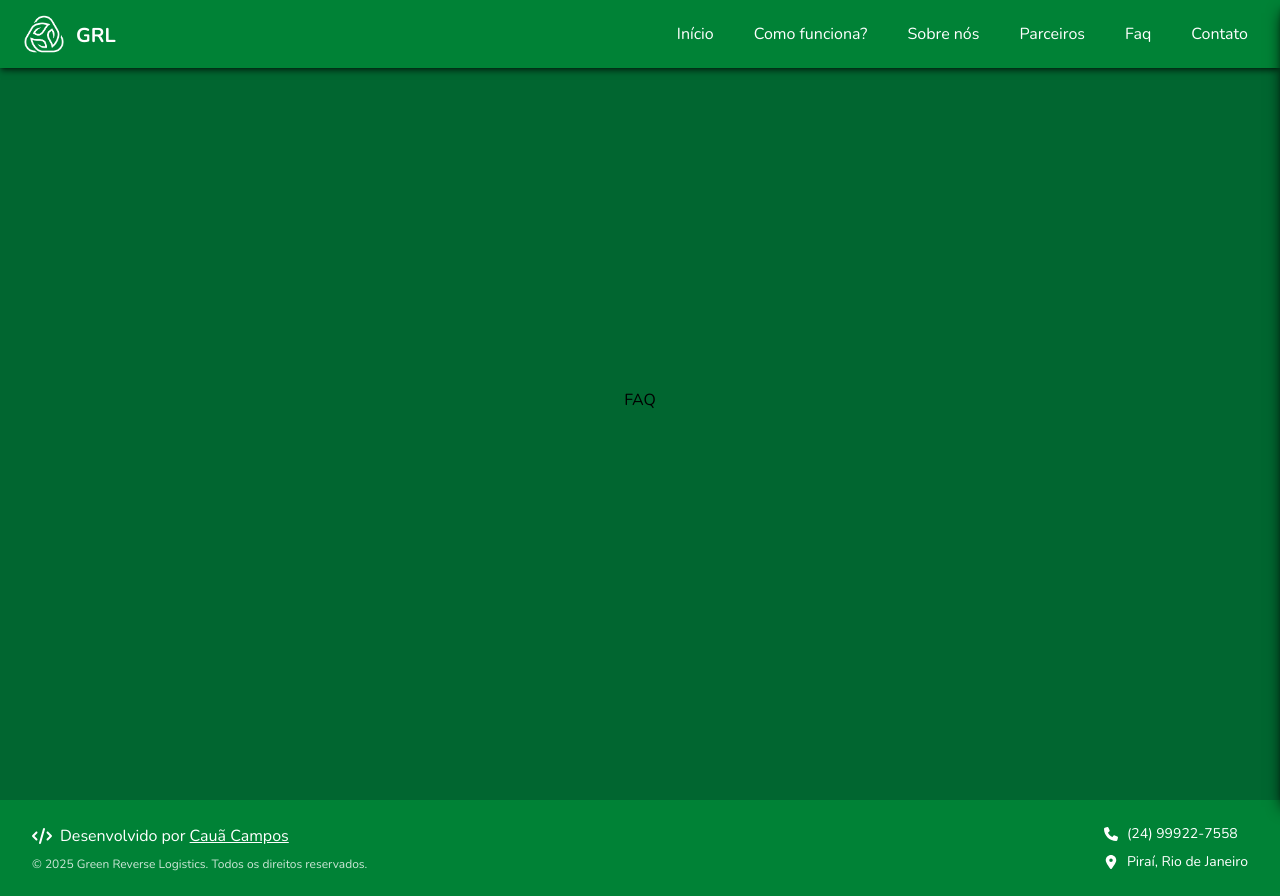
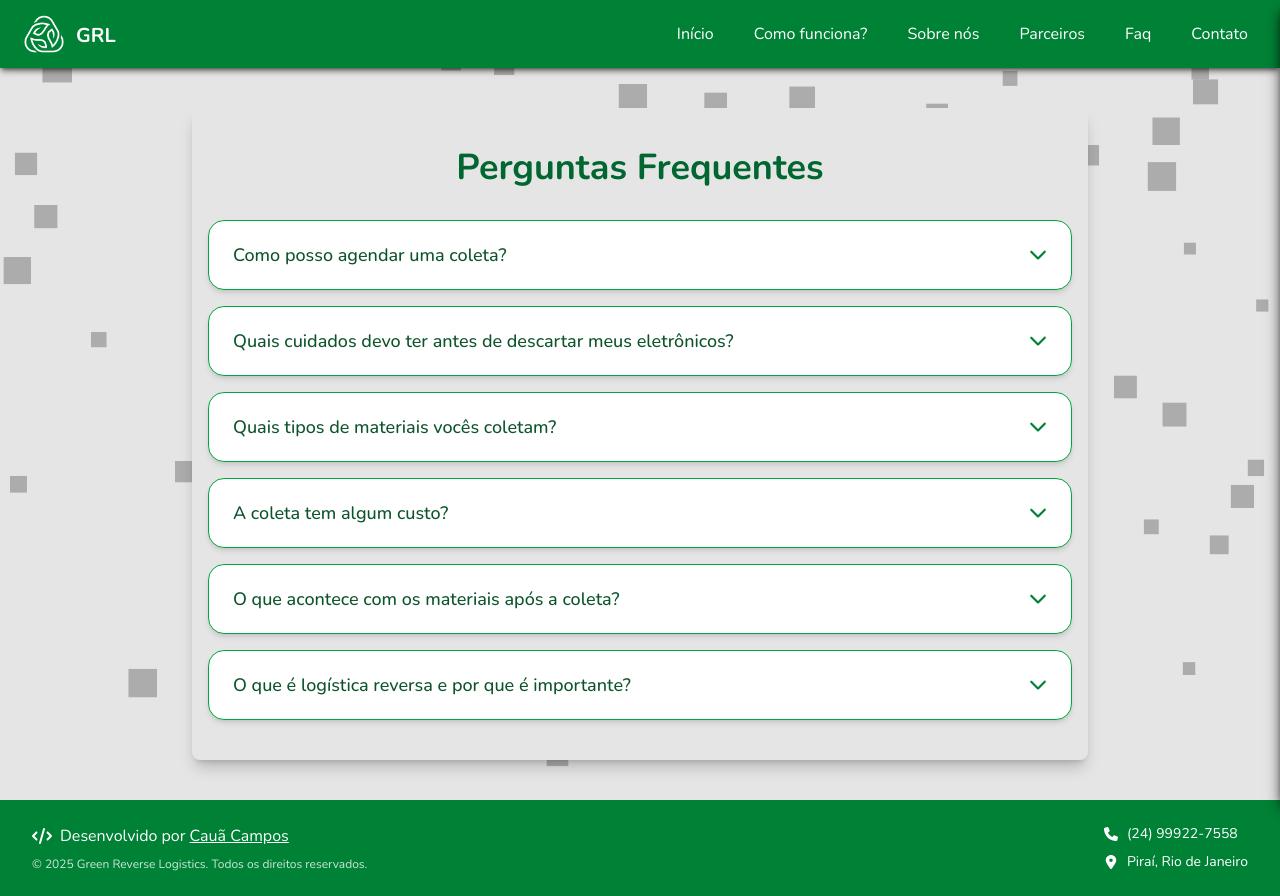
Before and after one commit to c4mpos-dev/green-reverse-logistics-site, a React (Vite) app: page /faq in a window 1280 px wide. Built offline with nearby package versions, Linux system fonts and the light colour scheme.

Commit message:
✅ Creation of the FAQ page, Contact Adjustments and vercel routes

```diff
--- a/src/pages/Contact.tsx
+++ b/src/pages/Contact.tsx
@@ -1,17 +1,22 @@
 import { FontAwesomeIcon } from "@fortawesome/react-fontawesome";
 import { faWhatsapp } from "@fortawesome/free-brands-svg-icons";
+import { ParticlesBackground } from "../components/ParticlesBackground";
 
 export function Contact() {
     return (
-        <div className="min-h-screen pt-[68px] bg-neutral-200 flex flex-col items-center justify-center px-6">
-            <div className="max-w-3xl w-full text-center py-6">
+        <div className="min-h-screen pt-[68px] bg-neutral-200 flex flex-col items-center justify-center sm:px-6">
+            <div className="hidden sm:block absolute z-0">
+                <ParticlesBackground />
+            </div>
+
+            <div className="max-w-3xl w-full text-center px-6 py-6 z-10 bg-neutral-200 rounded-lg sm:shadow-lg sm:shadow-black/20">
                 <h1 className="text-[2rem] sm:text-4xl md:text-5xl font-bold text-green-800 mb-6">Entre em contato conosco!</h1>
                 <p className="text-lg text-green-900 mb-10">
                     Tem alguma dúvida, sugestão ou quer saber como podemos ajudar com a logística reversa dos seus eletrônicos?
                     Entre em contato com a gente agora mesmo!
                 </p>
 
-                <div className="bg-white p-8 rounded-2xl shadow-xl shadow-black/20 border border-green-700">
+                <div className="bg-neutral-100 p-8 rounded-2xl shadow-xl shadow-black/20 border border-green-700">
                     <h2 className="text-2xl font-semibold text-green-800 mb-4">Nosso atendimento é rápido e direto!</h2>
                     <p className="text-green-900 mb-6">
                         Clique no botão abaixo para iniciar uma conversa via WhatsApp. Será um prazer te atender!
--- a/src/pages/Faq.tsx
+++ b/src/pages/Faq.tsx
@@ -1,7 +1,96 @@
+import { useState } from "react";
+import { motion, AnimatePresence } from "framer-motion";
+
+import { FontAwesomeIcon } from "@fortawesome/react-fontawesome";
+import { faChevronDown } from "@fortawesome/free-solid-svg-icons";
+
+import { ParticlesBackground } from "../components/ParticlesBackground";
+
+type FAQItem = {
+    question: string;
+    answer: string;
+};
+
+const faqs: FAQItem[] = [
+    {
+        question: "Como posso agendar uma coleta?",
+        answer: "O agendamento pode ser feito pelo nosso WhatsApp, que está na aba de 'Contato' nesse site.",
+    },
+    {
+        question: "Quais cuidados devo ter antes de descartar meus eletrônicos?",
+        answer: "Recomendamos apagar dados pessoais de dispositivos como celulares e computadores. Não é necessário desmontar os equipamentos. Em caso de pilhas, evite armazená-las em sacos plásticos.",
+    },
+    {
+        question: "Quais tipos de materiais vocês coletam?",
+        answer: "Coletamos eletrônicos inservíveis como computadores, impressoras, monitores, celulares, fios, cabos, placas, pilhas e etc. Também recolhemos materiais que contenham metais pesados ou que possam ser reciclados.",
+    },
+    {
+        question: "A coleta tem algum custo?",
+        answer: "Não! A coleta é gratuita, com agendamento prévio. Nossa missão é facilitar o descarte consciente.",
+    },
+    {
+        question: "O que acontece com os materiais após a coleta?",
+        answer: "Os materiais passam por triagem e são encaminhados para reciclagem, reuso ou descarte ambientalmente correto, de acordo com normas técnicas e ambientais vigentes.",
+    },
+    {
+        question: "O que é logística reversa e por que é importante?",
+        answer: "A logística reversa é o processo de recolher e dar destino adequado a produtos após o consumo, especialmente resíduos eletrônicos. Ela evita impactos ambientais e contribui para a sustentabilidade.",
+    },
+];
+
 export function Faq() {
+    const [openIndex, setOpenIndex] = useState<number | null>(null);
+
+    const toggleFAQ = (index: number) => {
+        setOpenIndex(openIndex === index ? null : index);
+    };
+
     return (
-        <div className="flex flex-col justify-center items-center w-full h-screen bg-green-800 overflow-hidden">
-            <h1>FAQ</h1>
+        <div className="w-full min-h-screen bg-neutral-200 flex items-center justify-center relative pt-[68px] px-2">
+    <div className="hidden lg:block absolute z-0">
+        <ParticlesBackground />
+    </div>
+
+    <div className="max-w-4xl w-full mx-auto px-4 py-10 bg-neutral-200 rounded-lg lg:shadow-lg lg:shadow-black/20 relative z-10">
+        <h2 className="text-4xl font-bold text-center text-green-800 mb-8">Perguntas Frequentes</h2>
+
+        <div className="space-y-4">
+            {faqs.map((faq, index) => (
+                <div
+                    key={index}
+                    className="rounded-2xl bg-white border border-green-600 shadow-md transition-shadow hover:shadow-black/30 hover:shadow-lg"
+                >
+                    <button
+                        onClick={() => toggleFAQ(index)}
+                        className="w-full flex justify-between items-center px-6 py-5 text-lg font-medium text-green-900 focus:outline-none hover:cursor-pointer"
+                    >
+                        <span>{faq.question}</span>
+                        <motion.div
+                            animate={{ rotate: openIndex === index ? 180 : 0 }}
+                            transition={{ duration: 0.3 }}
+                        >
+                            <FontAwesomeIcon icon={faChevronDown} className="ml-2 text-green-700" />
+                        </motion.div>
+                    </button>
+
+                    <AnimatePresence>
+                        {openIndex === index && (
+                            <motion.div
+                                layout
+                                initial={{ opacity: 0 }}
+                                animate={{ opacity: 1 }}
+                                exit={{ opacity: 0 }}
+                                transition={{ duration: 0.3 }}
+                                className="px-6 py-4 text-neutral-700 text-base border-t border-green-100 bg-green-50 rounded-b-2xl"
+                            >
+                                {faq.answer}
+                            </motion.div>
+                        )}
+                    </AnimatePresence>
+                </div>
+            ))}
+            </div>
         </div>
+    </div>
     );
 }
```
Also changed, not shown: vercel.json (added).
